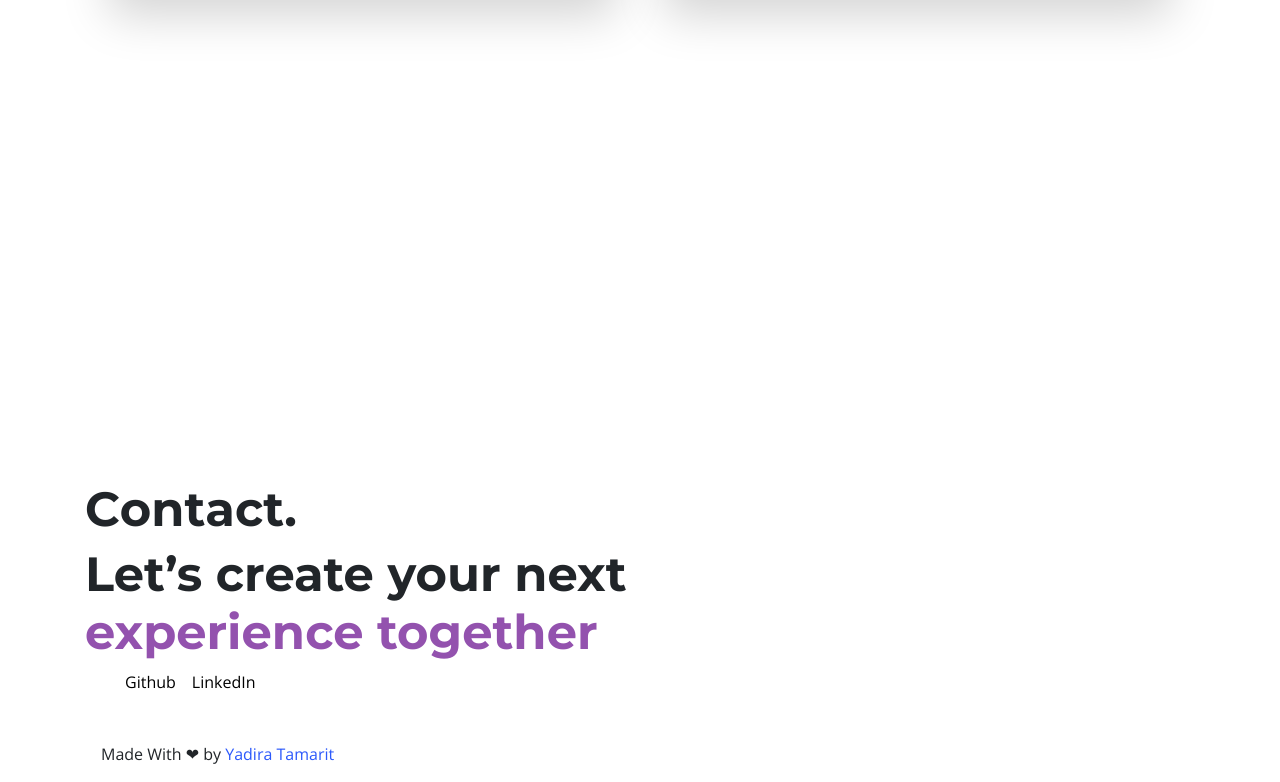
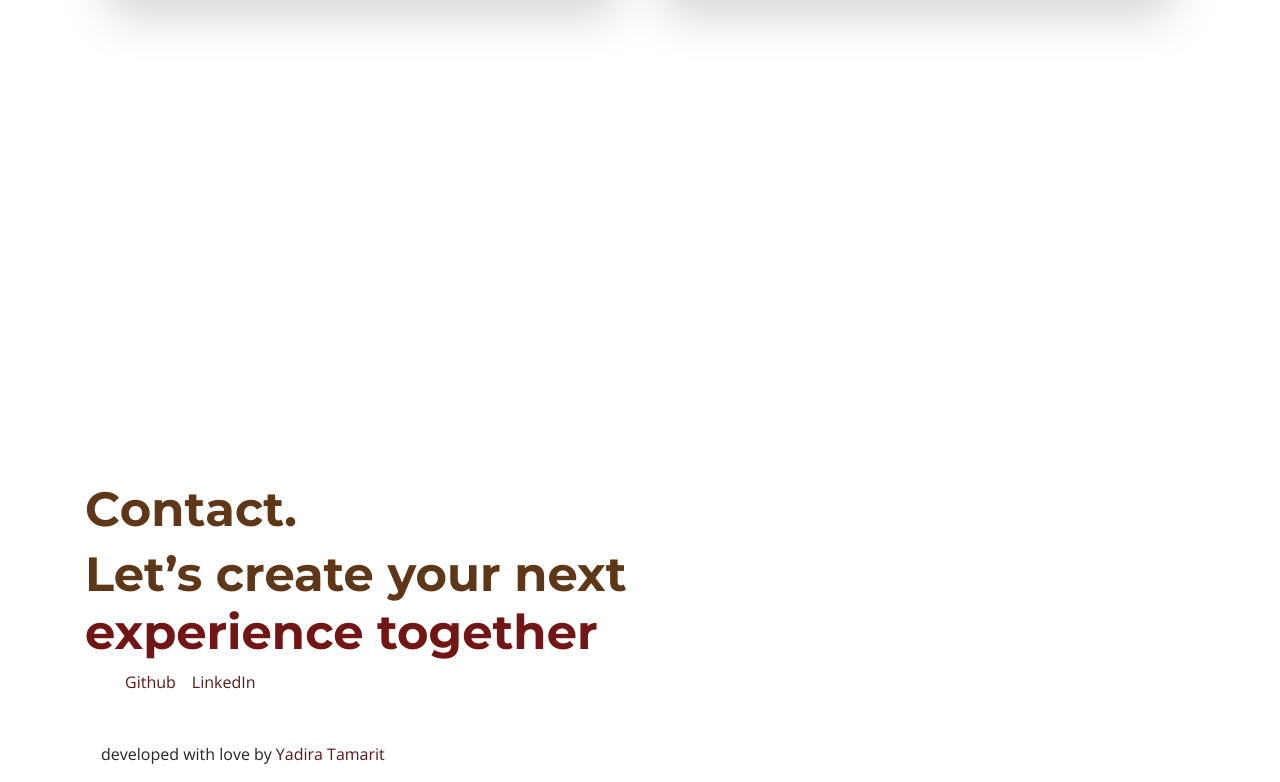
Before and after one commit to ystamaritq/react-portfolio, a React (Create React App) app: page / in a window 1280 px wide. Shown: the part 6830-7612 px from the top of the page. Built offline with nearby package versions, Linux system fonts and the light colour scheme.

Commit message:
fixed contact with some info

```diff
--- a/src/App.css
+++ b/src/App.css
@@ -65,6 +65,7 @@ nav .link {
 
 nav .link:hover {
 	opacity: 1;
+	color: #721515;
 }
 
 .active {
@@ -162,14 +163,15 @@ nav .link:hover {
 	font-family: "Montserrat", sans-serif;
 	font-size: 3em;
 	text-align: left;
+	color: #5e3719;
 }
 .amazing-color {
-	color: #9352ae;
+	color: #721515;
 	opacity: 1;
 }
 
 .contact .email {
-	color: black;
+	color: #5e3719;
 	font-size: 2em;
 }
 .contact li {
@@ -181,7 +183,7 @@ nav .link:hover {
 }
 .contact li a {
 	text-decoration: none;
-	color: black;
+	color: #5b1717;
 }
 .footer {
 	position: relative;
@@ -190,5 +192,6 @@ nav .link:hover {
 }
 .footer a {
 	text-decoration: none;
-	color: #2c59fb;
+	color: #5b1717;
+	font-style: normal;
 }
--- a/src/components/Contact.js
+++ b/src/components/Contact.js
@@ -33,9 +33,11 @@ const Contact = () => {
 				</div>
 			</Fade>
 
-			<span className="footer">
-				Made With ❤ by{" "}
-				<a href={`mailto:${data.contactEmail}`}>Yadira Tamarit</a>
+			<span className="footer m-auto">
+				developed with love by
+				<a href="mailto:ystamaritq@gmail.com" className="ml-1">
+					Yadira Tamarit
+				</a>
 			</span>
 		</Container>
 	);
```
